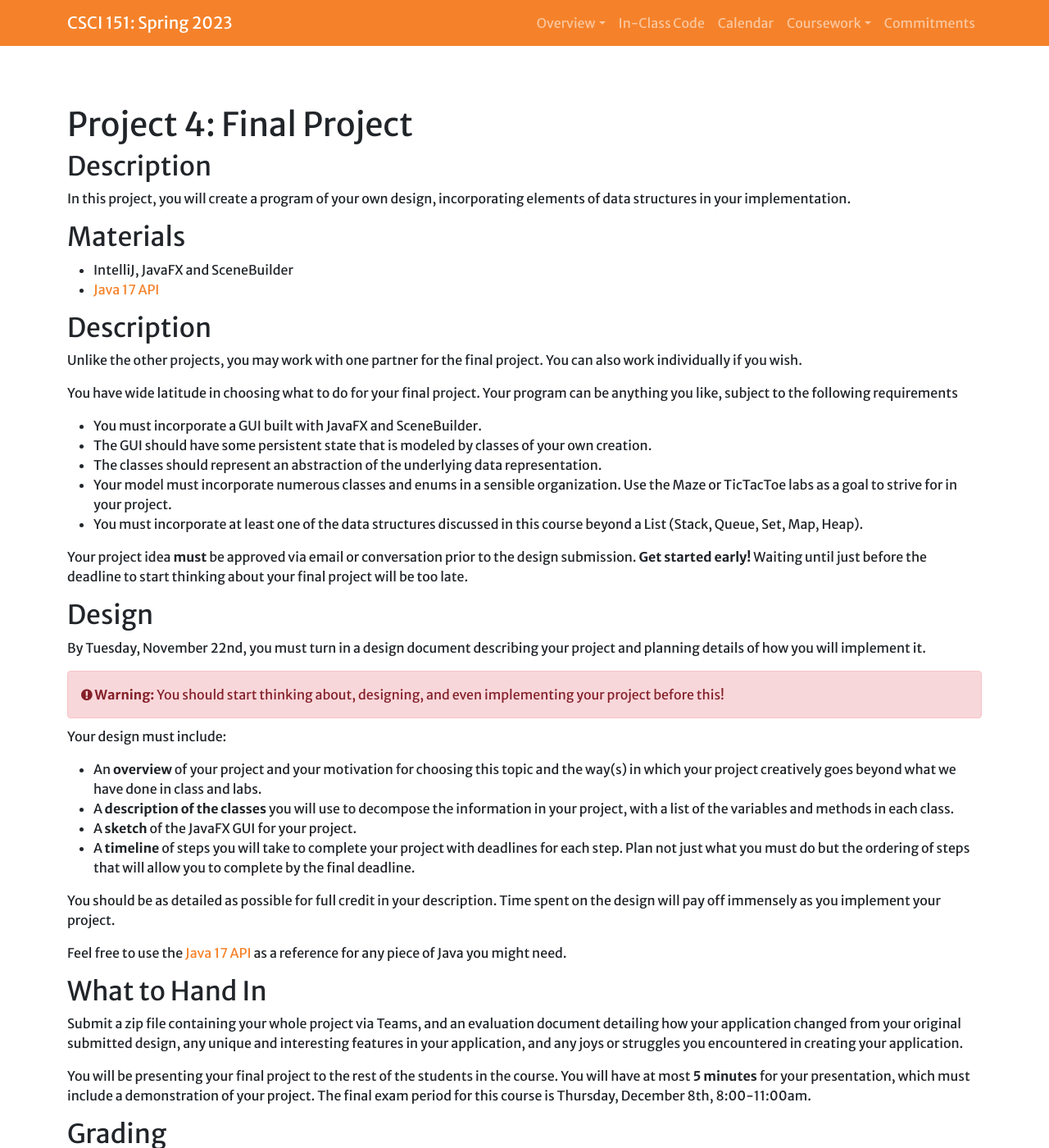
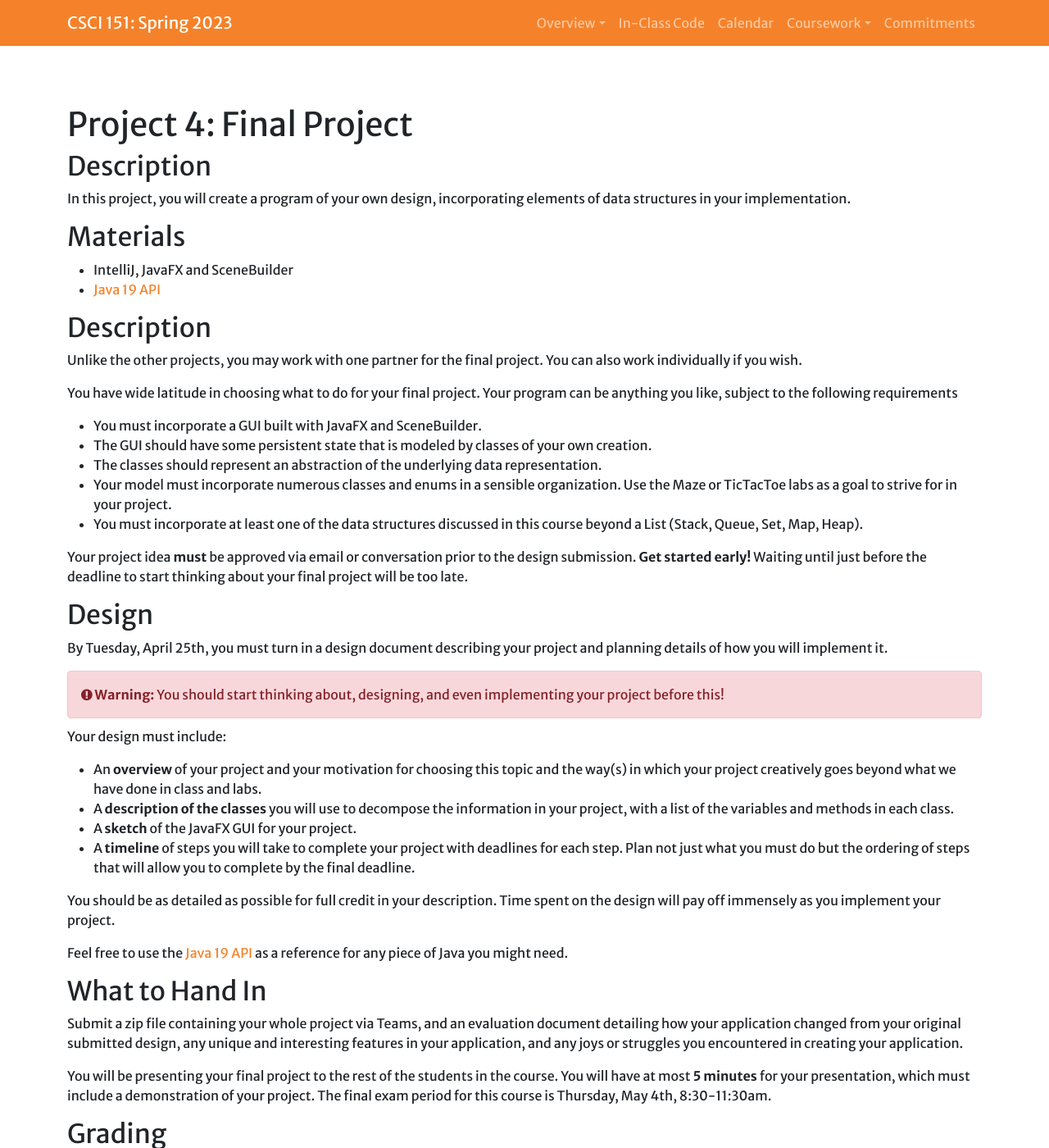
Before and after one commit to Hendrix-CS/csci151, a Jekyll site: the page built from projects/final-project.md, in a window 1280 px wide and 1400 px high. Shown: the whole window at 82% size. Built offline with Jekyll 4.4.1, drawn with Linux system fonts in a browser that asks for light colours; a script that is not in the unit is left out; our own code applies the rules of GitHub Pages for plain Markdown files.

Commit message:
Updated dates.

```diff
--- a/projects/final-project.md
+++ b/projects/final-project.md
@@ -3,8 +3,8 @@
 type: Project
 num: 4
 worktitle: Final Project
-designdue: Tuesday, November 22nd
-finaldue: Thursday, December 8th, 8:00-11:00am
+designdue: Tuesday, April 25th
+finaldue: Thursday, May 4th, 8:30-11:30am
 ---
 
 ## Description
@@ -15,7 +15,7 @@
 ## Materials
 
 -   IntelliJ, JavaFX and SceneBuilder
--   [Java 17 API](https://docs.oracle.com/en/java/javase/17/docs/api/index.html)
+-   [Java 19 API](https://docs.oracle.com/en/java/javase/19/docs/api/index.html)
 
 ## Description
 
@@ -70,8 +70,8 @@
 description. Time spent on the design will pay off immensely as you
 implement your project.
 
-Feel free to use the [Java 17
-API](https://docs.oracle.com/en/java/javase/17/docs/api/index.html) as a
+Feel free to use the [Java 19
+API](https://docs.oracle.com/en/java/javase/19/docs/api/index.html) as a
 reference for any piece of Java you might need.
 
 ## What to Hand In
```
